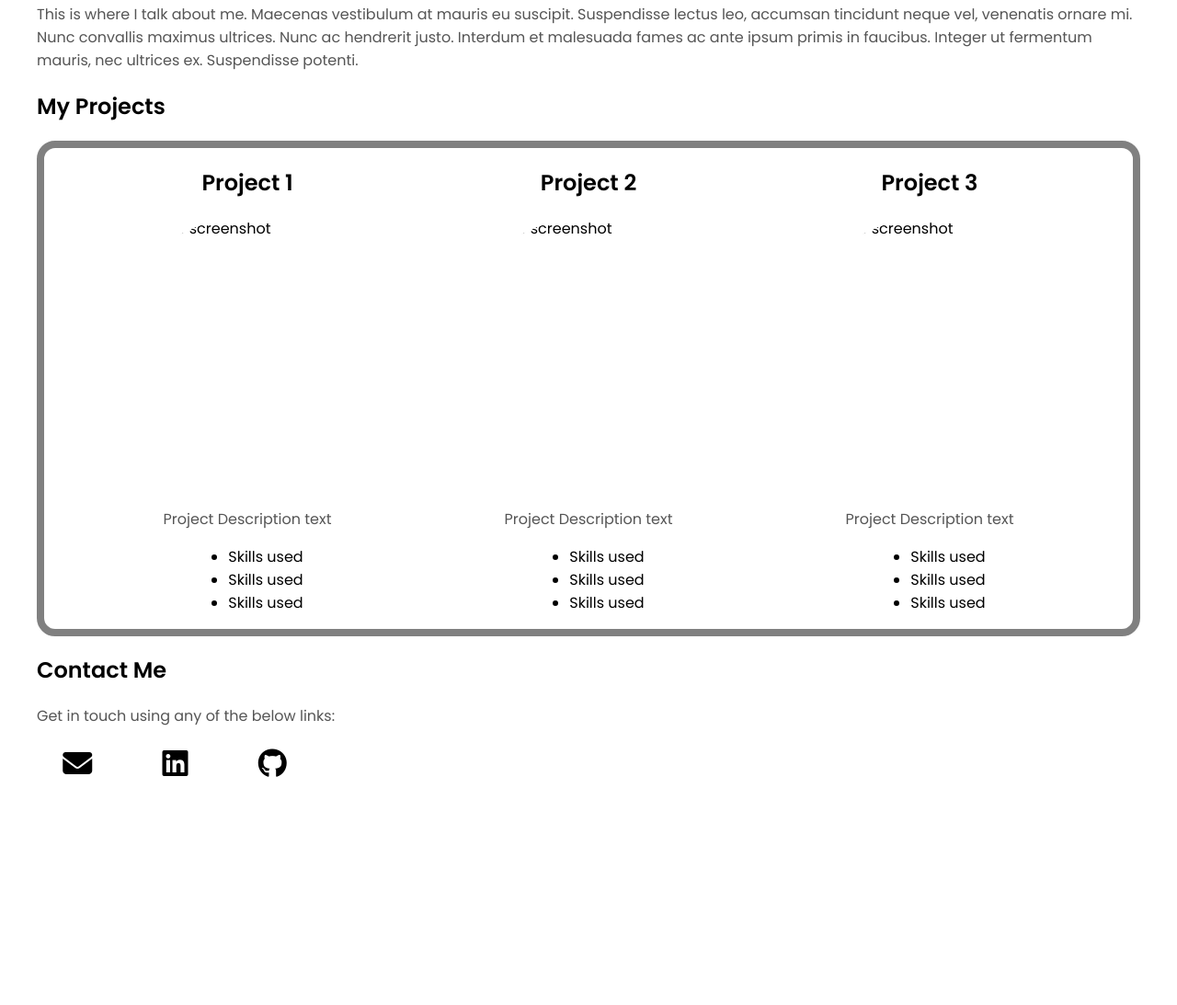
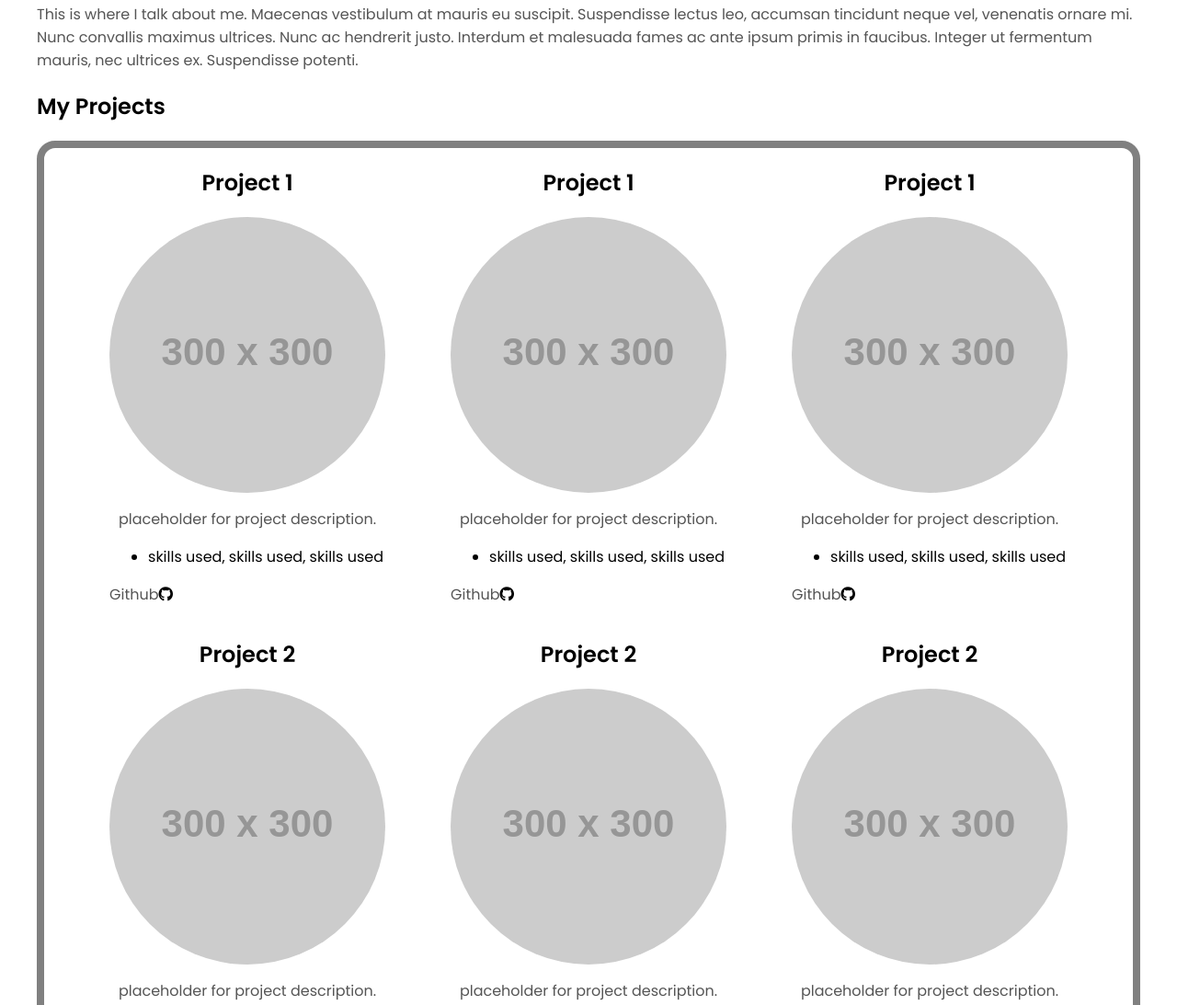
Before and after one commit to vgreig/portfolio-website, a plain HTML site: page index.html in a window 1280 px wide. Shown: the part 500-1593 px from the top of the page at 92% size. Before the commit the page ends 1363 px from the top, so only its background shows below. Drawn offline with Linux system fonts and the light colour scheme; placeholder pictures from the web are drawn by us.

Commit message:
format JS files

```diff
--- a/index.html
+++ b/index.html
@@ -47,36 +47,7 @@
     <section id="projects">
         <h1 class="projects-title">My Projects</h1>
         <div class="portfolio">
-            <div class="project-1">
-                <h2>Project 1</h2>
-                <img src="placeholder.300x300.svg" alt="portfolio screenshot">
-                <p class="project-text">Project Description text</p>
-                <ul class="skills">
-                    <li>Skills used</li>
-                    <li>Skills used</li>
-                    <li>Skills used</li>
-                </ul>
-            </div>
-            <div class="project-2">
-                <h2>Project 2</h2>
-                <img src="placeholder.300x300.svg" alt="portfolio screenshot">
-                <p class="project-text">Project Description text</p>
-                <ul class="skills">
-                    <li>Skills used</li>
-                    <li>Skills used</li>
-                    <li>Skills used</li>
-                </ul>
-            </div>
-            <div class="project-3">
-                <h2>Project 3</h2>
-                <img src="placeholder.300x300.svg" alt="portfolio screenshot">
-                <p class="project-text">Project Description text</p>
-                <ul class="skills">
-                    <li>Skills used</li>
-                    <li>Skills used</li>
-                    <li>Skills used</li>
-                </ul>
-            </div>
+
         </div>
     </section>
 
--- a/projects.json
+++ b/projects.json
@@ -4,22 +4,22 @@
         "name": "Project 1",
         "img": "https://via.placeholder.com/300x300",
         "desc": "placeholder for project description.",
-        "skills": "skills used",
-        "Github": "https://github.com/vgreig"
+        "skills": "skills used, skills used, skills used",
+        "github": "https://github.com/vgreig"
       },
       {
         "name": "Project 2",
         "img": "https://via.placeholder.com/300x300",
         "desc": "placeholder for project description.",
-        "skills": "skills used",
-        "Github": "https://github.com/vgreig"
+        "skills": "skills used, skills used, skills used",
+        "github": "https://github.com/vgreig"
       },
       {
         "name": "Project 3",
         "img": "https://via.placeholder.com/300x300",
         "desc": "placeholder for project description.",
-        "skills": "skills used",
-        "Github": "https://github.com/vgreig"
+        "skills": "skills used, skills used, skills used",
+        "github": "https://github.com/vgreig"
       }
     ]
 }
--- a/script.js
+++ b/script.js
@@ -1,12 +1,40 @@
-fetch(projects.json).then(function (res) {
+fetch(`projects.json`).then(function (res) {
     return res.json()
 }).then(function (data){
     console.log(data)
-    const target = document.querySelector('.target')
+    const target = document.querySelector('.portfolio')
 
     data.projects.forEach(function(project){
         console.log(project.name)
-        target.innerHTML +=
+        target.innerHTML += `
+            <div class="project-1">
+                    <h2>${project.name}</h2>
+                    <img src="${project.img}" alt="portfolio screenshot"/>
+                    <p class="project-text">${project.desc}</p>
+                    <ul class="skills">
+                        <li>${project.skills}</li>
+                    </ul>
+                    <p>Github<a href="${project.github}"><i class="fa-brands fa-github"></i></a></p>
+                </div>
+                <div class="project-2">
+                    <h2>${project.name}</h2>
+                    <img src="${project.img}" alt="portfolio screenshot"/>
+                    <p class="project-text">${project.desc}</p>
+                    <ul class="skills">
+                        <li>${project.skills}</li>
+                    </ul>
+                    <p>Github<a href="${project.github}"><i class="fa-brands fa-github"></i></a></p>
+                </div>
+                <div class="project-3">
+                    <h2>${project.name}</h2>
+                    <img src="${project.img}" alt="portfolio screenshot"/>
+                    <p class="project-text">${project.desc}</p>
+                    <ul class="skills">
+                        <li>${project.skills}</li>
+                    </ul>
+                    <p>Github<a href="${project.github}"><i class="fa-brands fa-github"></i></a></p>
+                </div>
+            `
 
 
     })
```
